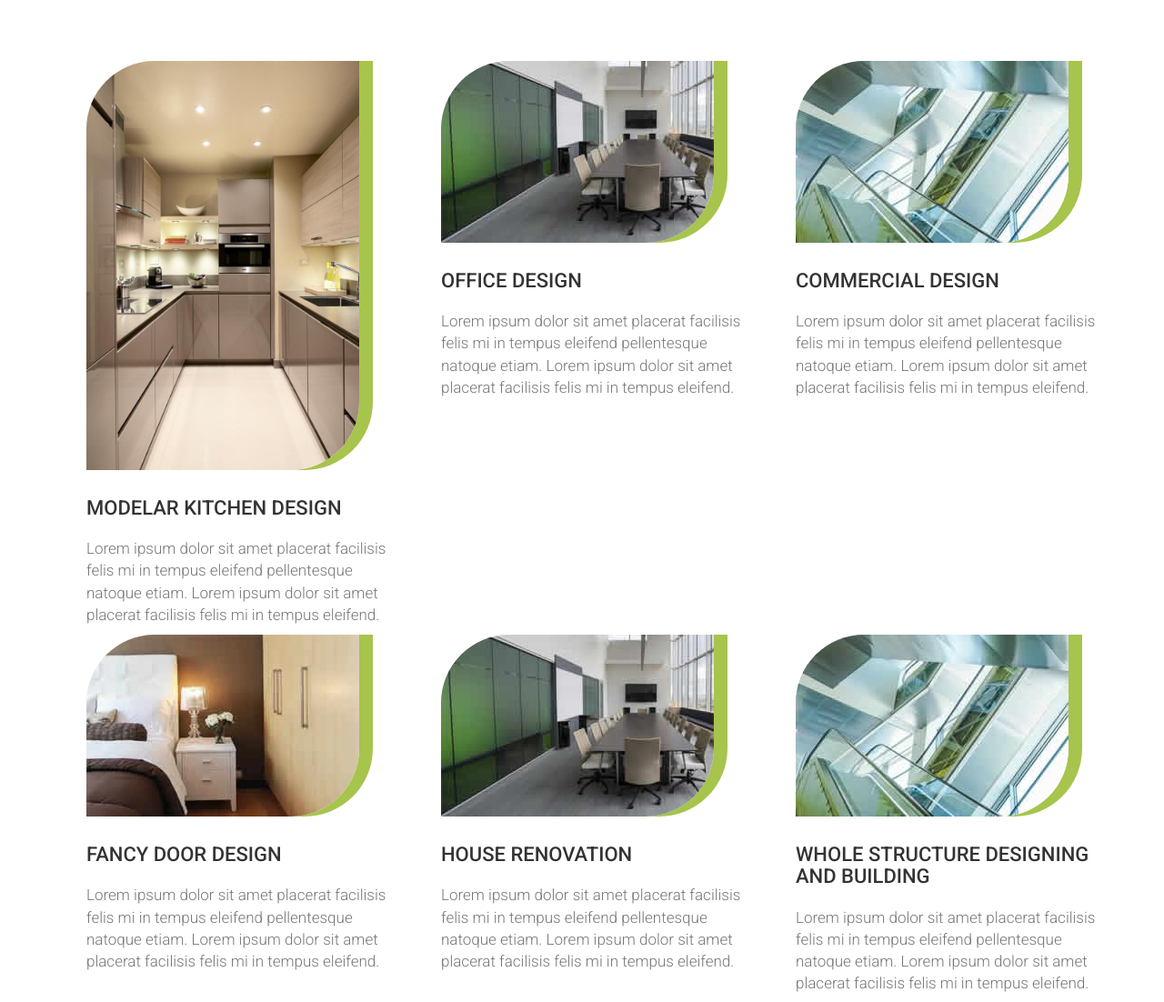
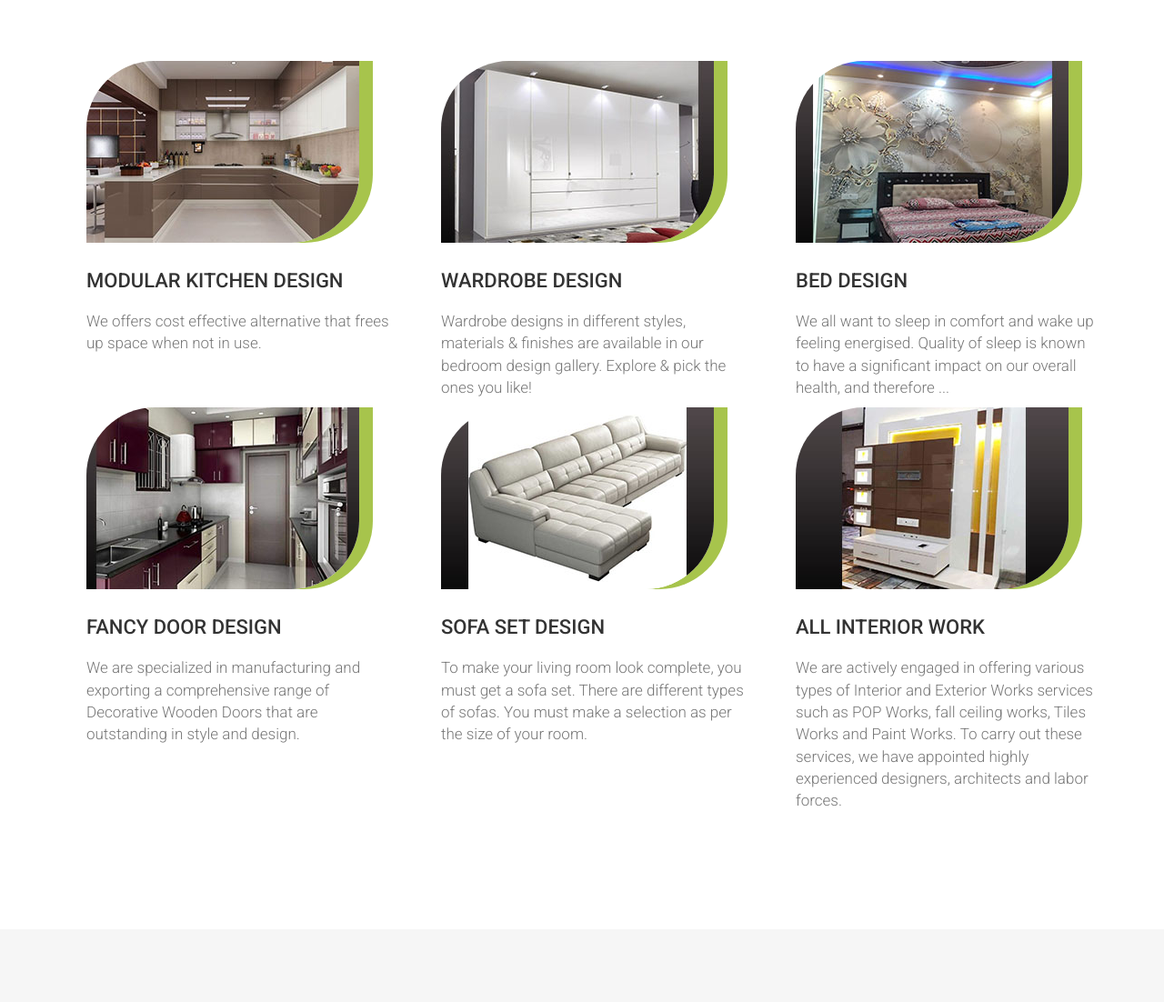
Before and after one commit to isaqlaini/Luxuryfurniture, a plain HTML site: page index.html in a window 1280 px wide. Shown: the part 1698-2800 px from the top of the page at 91% size. Drawn offline with Linux system fonts and the light colour scheme.

Commit message:
second commit all files done

```diff
--- a/index.html
+++ b/index.html
@@ -9,7 +9,7 @@
 
 <!-- Favicons
     ================================================== -->
-<link rel="shortcut icon" href="img/favicon.ico" type="image/x-icon">
+<link rel="shortcut icon" href="img/logo.png" type="image/x-icon">
 <link rel="apple-touch-icon" href="img/apple-touch-icon.png">
 <link rel="apple-touch-icon" sizes="72x72" href="img/apple-touch-icon-72x72.png">
 <link rel="apple-touch-icon" sizes="114x114" href="img/apple-touch-icon-114x114.png">
@@ -63,7 +63,7 @@
         <div class="row">
           <div class="intro-text">
             <h1><strong>Galaxy Furniture</strong> </h1>
-            <p>Modelar Kitchen<span>/</span> Wardrobe<span>/</span> Fancy Door<span>/</span> All Interior Work.</p>
+            <p>Modular Kitchen<span>/</span> Wardrobe<span>/</span> Fancy Door<span>/</span> All Interior Work.</p>
             <a href="#about" class="btn btn-custom btn-lg page-scroll">Learn More</a> </div>
         </div>
       </div>
@@ -99,31 +99,31 @@
       <p>We do all kinds of interior work which includes <br>Modelar Kitchen, Wardrobe, Fancy Door, Interior And Exterior Furniture, House Renovation etc. </p>
     </div>
     <div class="row">
-      <div class="col-xs-12 col-sm-4 service"> <img src="img/Modelar Kitchen.jpg" class="img-responsive" alt="Project Title">
-        <h3>Modelar Kitchen Design</h3>
-        <p>Lorem ipsum dolor sit amet placerat facilisis felis mi in tempus eleifend pellentesque natoque etiam. Lorem ipsum dolor sit amet placerat facilisis felis mi in tempus eleifend.</p>
+      <div class="col-xs-12 col-sm-4 service"> <img src="img/our services/Modular Kitchen.jpg" class="img-responsive" alt="Project Title">
+        <h3>Modular Kitchen Design</h3>
+        <p>We offers cost effective alternative that frees up space when not in use.</p>
       </div>
-      <div class="col-xs-12 col-sm-4 service"> <img src="img/office-design.jpg" class="img-responsive" alt="Project Title">
-        <h3>Office Design</h3>
-        <p>Lorem ipsum dolor sit amet placerat facilisis felis mi in tempus eleifend pellentesque natoque etiam. Lorem ipsum dolor sit amet placerat facilisis felis mi in tempus eleifend.</p>
+      <div class="col-xs-12 col-sm-4 service"> <img src="img/our services/Wardrobe.jpg" class="img-responsive" alt="Project Title">
+        <h3>Wardrobe Design</h3>
+        <p>Wardrobe designs in different styles, materials & finishes are available in our bedroom design gallery. Explore & pick the ones you like!</p>
       </div>
-      <div class="col-xs-12 col-sm-4 service"> <img src="img/commercial-design.jpg" class="img-responsive" alt="Project Title">
-        <h3>Commercial Design</h3>
-        <p>Lorem ipsum dolor sit amet placerat facilisis felis mi in tempus eleifend pellentesque natoque etiam. Lorem ipsum dolor sit amet placerat facilisis felis mi in tempus eleifend.</p>
+      <div class="col-xs-12 col-sm-4 service"> <img src="img/our services/bed.jpg" class="img-responsive" alt="Project Title">
+        <h3>Bed Design</h3>
+        <p>We all want to sleep in comfort and wake up feeling energised. Quality of sleep is known to have a significant impact on our overall health, and therefore ...</p>
       </div>
     </div>
     <div class="row">
-      <div class="col-xs-12 col-sm-4 service"> <img src="img/residential-design.jpg" class="img-responsive" alt="Project Title">
+      <div class="col-xs-12 col-sm-4 service"> <img src="img/our services/Door.jpg" class="img-responsive" alt="Project Title">
         <h3>Fancy Door Design</h3>
-        <p>Lorem ipsum dolor sit amet placerat facilisis felis mi in tempus eleifend pellentesque natoque etiam. Lorem ipsum dolor sit amet placerat facilisis felis mi in tempus eleifend.</p>
+        <p>We are specialized in manufacturing and exporting a comprehensive range of Decorative Wooden Doors that are outstanding in style and design.</p>
       </div>
-      <div class="col-xs-12 col-sm-4 service"> <img src="img/office-design.jpg" class="img-responsive" alt="Project Title">
-        <h3>House Renovation</h3>
-        <p>Lorem ipsum dolor sit amet placerat facilisis felis mi in tempus eleifend pellentesque natoque etiam. Lorem ipsum dolor sit amet placerat facilisis felis mi in tempus eleifend.</p>
+      <div class="col-xs-12 col-sm-4 service"> <img src="img/our services/sofa.jpg" class="img-responsive" alt="Project Title">
+        <h3>Sofa Set Design</h3>
+        <p>To make your living room look complete, you must get a sofa set. There are different types of sofas. You must make a selection as per the size of your room.</p>
       </div>
-      <div class="col-xs-12 col-sm-4 service"> <img src="img/commercial-design.jpg" class="img-responsive" alt="Project Title">
-        <h3>Whole Structure Designing and Building</h3>
-        <p>Lorem ipsum dolor sit amet placerat facilisis felis mi in tempus eleifend pellentesque natoque etiam. Lorem ipsum dolor sit amet placerat facilisis felis mi in tempus eleifend.</p>
+      <div class="col-xs-12 col-sm-4 service"> <img src="img/our services/all interior work.jpg" class="img-responsive" alt="Project Title">
+        <h3>All Interior Work</h3>
+        <p>We are actively engaged in offering various types of Interior and Exterior Works services such as POP Works, fall ceiling works, Tiles Works and Paint Works. To carry out these services, we have appointed highly experienced designers, architects and labor forces.</p>
       </div>
     </div>
   </div>
@@ -134,7 +134,7 @@
     <div class="section-title text-center center">
       <h2>Projects</h2>
       <hr>
-      <p>Lorem ipsum dolor sit amet, consectetur adipiscing elit duis sed dapibus leonec.</p>
+      <p>Take a look at our list of Professional Residential, Commericial and Office projects.</p>
     </div>
     <div class="categories">
       <ul class="cat">
@@ -270,7 +270,7 @@
       <div class="col-md-8 col-md-offset-2 section-title">
         <h2>Meet the Team</h2>
         <hr>
-        <p>Lorem ipsum dolor sit amet, consectetur adipiscing elit duis sed dapibus leonec.</p>
+        <p>Working since 2000 to make the world beautiful.</p>
       </div>
       <div id="row">
         <div class="col-md-6 col-sm-2 team">
@@ -300,24 +300,25 @@
     <div class="section-title text-center">
       <h2>Contact Us</h2>
       <hr>
-      <p>Lorem ipsum dolor sit amet, consectetur adipiscing elit duis sed dapibus leonec.</p>
+      <p>For all inquries email us or contact us from the form below.</p>
     </div>
     <div class="col-md-4">
       <h3>Contact Info</h3>
       <div class="contact-item"> <span>Address</span>
-        <p>4321 California St,<br>
-          San Francisco, CA 12345</p>
+        <p>201, Sahas Wani Tola <br> Old City, Bareilly 243005</p>
       </div>
       <div class="contact-item"> <span>Email</span>
-        <p>info@company.com</p>
+        <p>galaxyfurniture08@gmail.com <br> talha.ovais5@gmail.com </p>
       </div>
       <div class="contact-item"> <span>Phone</span>
-        <p> +1 123 456 1234</p>
+        <p> +91 9997547536 <br>+91 9548678793 <br>+91 7088596063 </p>
       </div>
     </div>
     <div class="col-md-8">
       <h3>Leave us a message</h3>
-      <div class="powr-contact-form" id="d1ba316e_1619052986"></div><script src="js/powr.js"></script>
+      <div class="powr-contact-form" id="d1ba316e_1619052986">
+      </div>
+        <script src="js/powr.js"></script>
 
     </div>
   </div>
@@ -326,11 +327,11 @@
   <div class="container text-center">
     <div class="social">
       <ul>
-        <li><a href="#"><i class="fa fa-facebook"></i></a></li>
+        <li><a href="https://www.facebook.com"><i class="fa fa-facebook"></i></a></li>
         <li><a href="#"><i class="fa fa-twitter"></i></a></li>
         <li><a href="#"><i class="fa fa-google-plus"></i></a></li>
         <li><a href="#"><i class="fa fa-pinterest"></i></a></li>
-        <li><a href="#"><i class="fa fa-youtube"></i></a></li>
+        <li><a href="https://www.youtube.com/c/tangotekgaming"><i class="fa fa-youtube"></i></a></li>
       </ul>
     </div>
     <div>
@@ -344,7 +345,6 @@
 <script type="text/javascript" src="js/nivo-lightbox.js"></script>
 <script type="text/javascript" src="js/jquery.isotope.js"></script>
 <script type="text/javascript" src="js/jqBootstrapValidation.js"></script>
-<script type="text/javascript" src="js/contact_me.js"></script>
 <script type="text/javascript" src="js/main.js"></script>
 </body>
 </html>
```
Also changed, not shown: img/commercial-design.jpg (deleted), img/modelar kitchen.jpg (deleted), img/office-design.jpg (deleted), img/our services/all interior work.jpg (added), img/our services/bed.jpg (added), img/our services/door.jpg (added), img/our services/modular kitchen.jpg (added), img/our services/sofa.jpg (added), img/our services/wardrobe.jpg (added), img/residential-design.jpg (deleted), img/team-bg.jpg (deleted), img/team/01.jpg, img/team/03.jpg (deleted), img/team/04.jpg (deleted).
